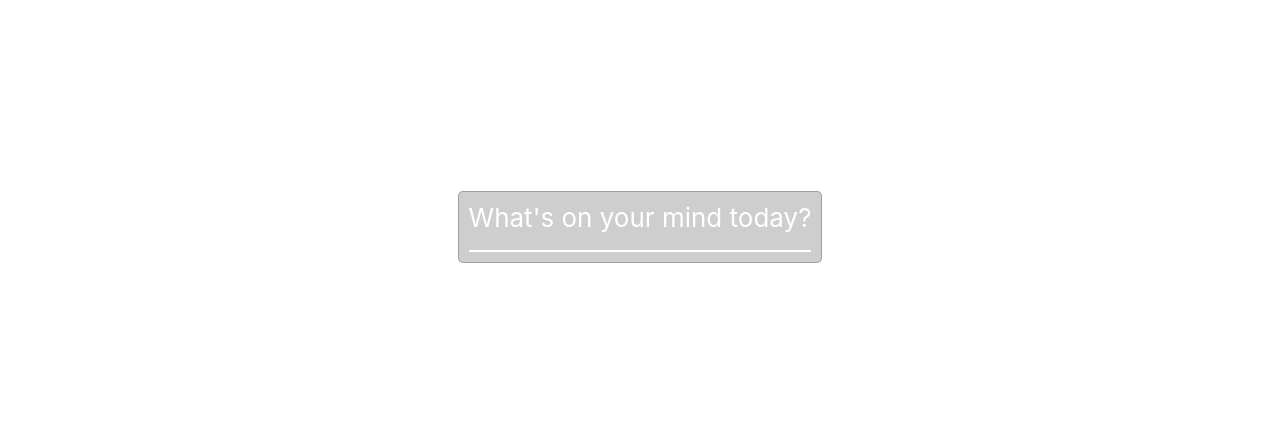
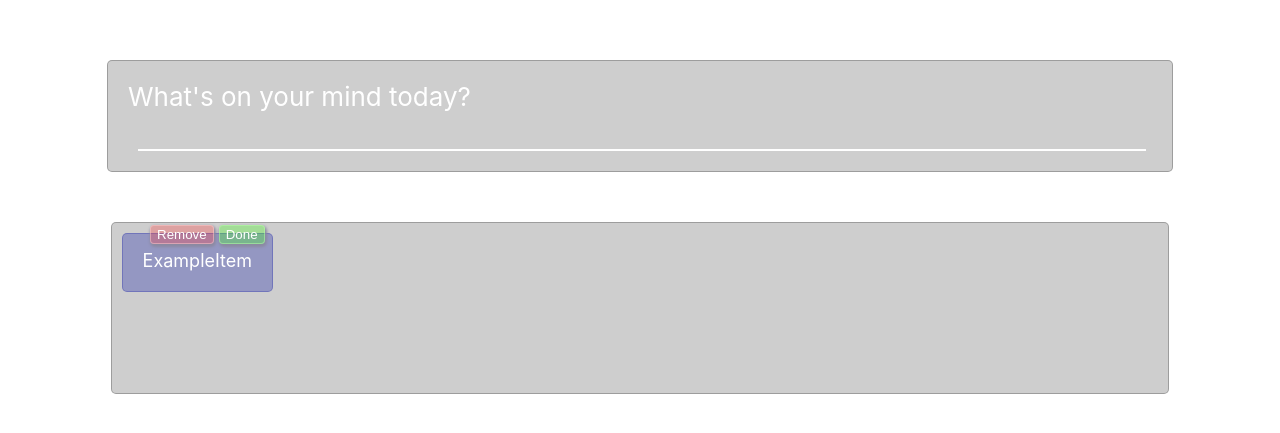
Before and after one commit to copelandbrandon/fancy-todo-app, a React (Create React App) app: page / in a window 1280 px wide. Shown: the part 173-606 px from the top of the page. Built offline with nearby package versions, Linux system fonts and the light colour scheme.

Commit message:
feature/todo-list: implement todo list and list item ui, install tsconfig/recommended

```diff
--- a/package.json
+++ b/package.json
@@ -41,5 +41,8 @@
       "last 1 firefox version",
       "last 1 safari version"
     ]
+  },
+  "devDependencies": {
+    "@tsconfig/recommended": "^1.0.1"
   }
 }
--- a/src/App.tsx
+++ b/src/App.tsx
@@ -1,5 +1,6 @@
 import React from "react";
 import { TodoForm } from "./components/todoForm/TodoForm";
+import { TodoList } from "./components/todoList/TodoList";
 import "./App.css";
 
 function App() {
@@ -7,6 +8,7 @@ function App() {
     <div className="App">
       <header className="App-header">
         <TodoForm />
+        <TodoList />
       </header>
     </div>
   );
--- a/src/components/todoForm/TodoForm.css
+++ b/src/components/todoForm/TodoForm.css
@@ -2,9 +2,11 @@
   border: 1px solid rgba(125, 125, 125, 0.6);
   display: flex;
   flex-direction: column;
-  padding: 10px;
+  padding: 20px;
   border-radius: 5px;
   background-color: rgba(158, 158, 158, 0.5);
+  width: 80%;
+  align-items: start;
 }
 
 .todo-input {
@@ -13,6 +15,9 @@
   background-color: rgba(158, 158, 158, 0);
   caret-color: white;
   color: white;
+  margin-top: 20px;
+  width: 98%;
+  margin-left: 10px;
 }
 
 .todo-input:focus-visible {
--- /dev/null
+++ b/src/components/todoList/TodoList.css
@@ -0,0 +1,10 @@
+.todo-list-container {
+  background: rgba(158, 158, 158, 0.5);
+  width: 81%;
+  height: fit-content;
+  border-radius: 5px;
+  border: 1px solid rgba(125, 125, 125, 0.6);
+  padding: 10px;
+  margin-top: 50px;
+  min-height: 150px;
+}
--- /dev/null
+++ b/src/components/todoList/TodoList.tsx
@@ -0,0 +1,9 @@
+import "./TodoList.css";
+import { TodoListItem } from "../todoListItem/TodoListItem";
+export const TodoList = () => {
+  return (
+    <div className="todo-list-container">
+      <TodoListItem itemText="ExampleItem" />
+    </div>
+  );
+};
--- /dev/null
+++ b/src/components/todoListItem/TodoListItem.css
@@ -0,0 +1,37 @@
+.todo-item-container {
+  border: 1px solid rgba(90, 96, 182, 0.6);
+  width: fit-content;
+  height: fit-content;
+  padding: 20px;
+  color: white;
+  border-radius: 5px;
+  background-color: rgba(90, 96, 182, 0.5);
+}
+
+.todo-item-text {
+  margin: 0;
+  font-size: large;
+}
+
+.todo-item-btn-group {
+  margin-top: -40px;
+  margin-bottom: 5px;
+  margin-right: -20px;
+}
+
+.todo-item-remove-btn {
+  border-radius: 4px;
+  margin-right: 5px;
+  color: white;
+  background-color: rgba(255, 56, 56, 0.3);
+  border: 1px solid rgba(253, 206, 206, 0.5);
+  box-shadow: 1px 2px 3px 1px rgb(139, 137, 160);
+}
+
+.todo-item-done-btn {
+  background-color: rgba(60, 252, 22, 0.3);
+  border-radius: 4px;
+  border: 1px solid rgba(183, 255, 169, 0.5);
+  color: white;
+  box-shadow: 1px 2px 3px 1px rgb(139, 137, 160);
+}
--- /dev/null
+++ b/src/components/todoListItem/TodoListItem.tsx
@@ -0,0 +1,17 @@
+import "./TodoListItem.css";
+
+interface ListItemProps {
+  itemText: string;
+}
+
+export const TodoListItem = ({ itemText }: ListItemProps) => {
+  return (
+    <div className="todo-item-container">
+      <div className="todo-item-btn-group">
+        <button className="todo-item-remove-btn">Remove</button>
+        <button className="todo-item-done-btn">Done</button>
+      </div>
+      <p className="todo-item-text">{itemText}</p>
+    </div>
+  );
+};
```
Also changed, not shown: tsconfig.json (+3 -8 lines), 1 other file (tests, documents, lock files or other folders).
